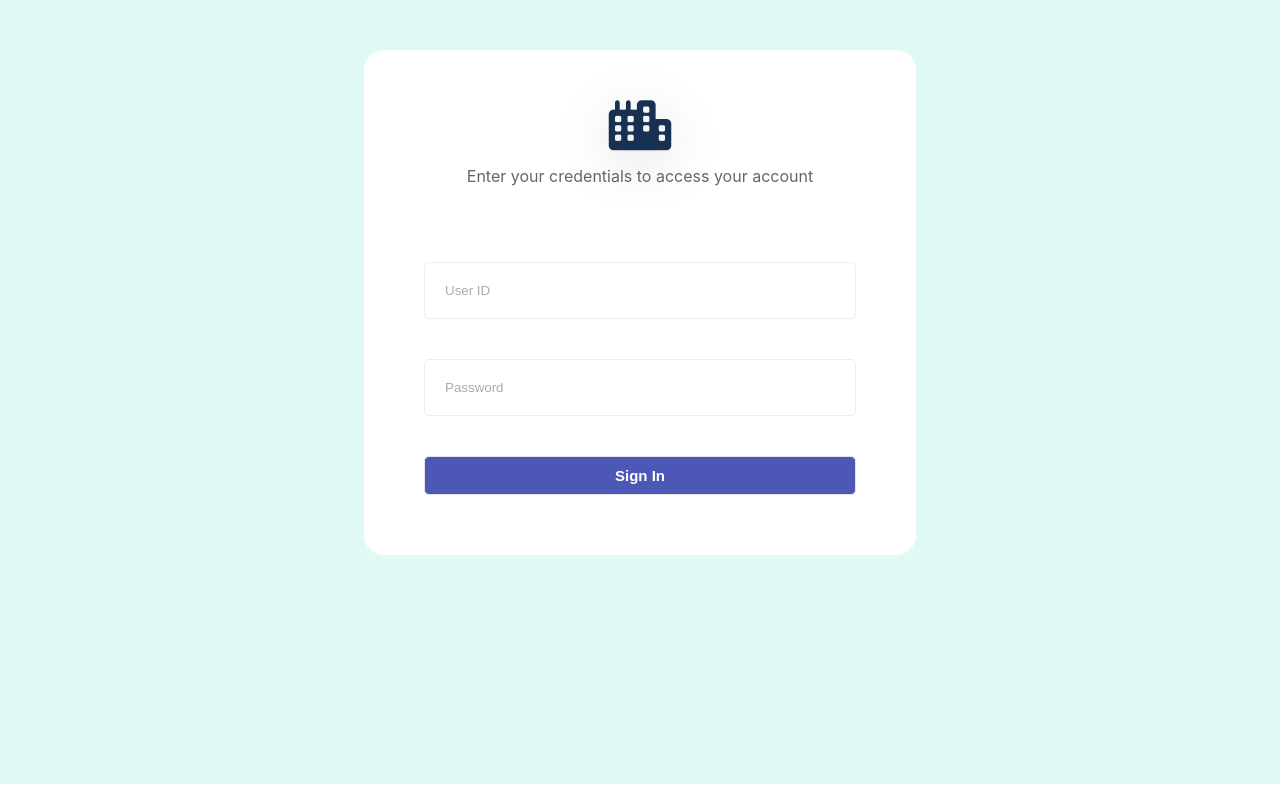
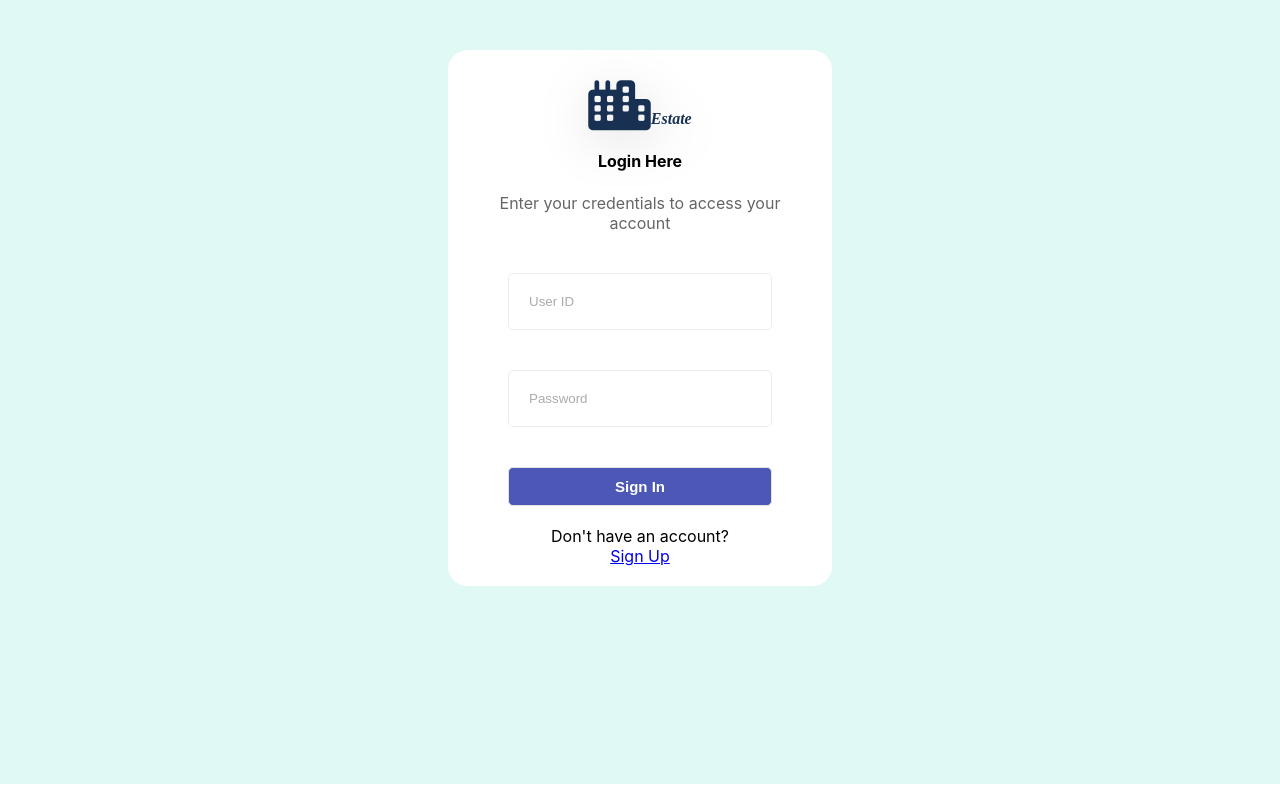
Before and after one commit to dadiprasanth/frontend, a React (Create React App) app: page /login in a window 1280 px wide. Built offline with nearby package versions, Linux system fonts and the light colour scheme.

Commit message:
changed css for login and register

```diff
--- a/src/components/Authentication/login.css
+++ b/src/components/Authentication/login.css
@@ -5,6 +5,11 @@
 } */
 .login-logo{
     margin:10px;
+}
+.login-logo span{
+    font-style: italic;
+    font-size: medium;
+    font-family: Cursive;
 }
 .cover{
     background-color: #e1f9f4;
@@ -26,7 +31,7 @@
 
 .login-form{
     text-align: center;
-    width:40vw;
+    width:30vw;
     margin-top: 30px;
     margin-bottom: auto;
     margin-right: auto;
@@ -34,10 +39,13 @@
     background-color: #ffff;
     border-radius: 20px;
     padding: 20px;
-
+    padding-bottom:0px;
+    box-sizing: border-box;
 }
 .login-form >div{
     padding: 20px;
+    padding-bottom: 0px;
+    padding-top: 0px;
 }
 
 .text{
--- a/src/components/Authentication/login.js
+++ b/src/components/Authentication/login.js
@@ -2,7 +2,7 @@ import React, { useState } from "react"
 // import { Icon } from 'react-icons-kit';
 // import {eyeOff} from 'react-icons-kit/feather/eyeOff';
 // import {eye} from 'react-icons-kit/feather/eye';
- import { useNavigate } from "react-router-dom";
+ import { Link, useNavigate } from "react-router-dom";
 import "./login.css"
 const Login=()=>{
     const [input,setInput]=useState("")
@@ -30,8 +30,10 @@ const Login=()=>{
         <div className="cover">
         <div className="login-form">
             <div>
-                <div className="login-logo"><i class="fa-solid fa-city"></i></div>
-                <p className="text">Enter your credentials to access your account</p>
+                <div className="login-logo"><i class="fa-solid fa-city"><span>Estate</span></i></div>
+
+                <h4>Login Here</h4>
+                <div className="text">Enter your credentials to access your account</div>
             </div>
             <form className="login-data" onSubmit={handleSubmit} >
 
@@ -49,6 +51,7 @@ const Login=()=>{
 
 
             <button type="sumbit">Sign In</button>
+            Don't have an account?<Link to="/">Sign Up</Link>
 
           </form>
 
--- a/src/components/Authentication/register.css
+++ b/src/components/Authentication/register.css
@@ -5,18 +5,20 @@
 } */
 .register-form{
     text-align: center;
-    width:40vw;
+    width:30vw;
     margin-top: 30px;
     margin-bottom: auto;
     margin-right: auto;
     margin-left: auto;
     padding: 20px;
+    padding-bottom: 0px;
     background-color: #ffff;
     border-radius: 20px;
     box-sizing: border-box;
 }
 .register-header{
     padding:20px;
+    padding-bottom: 0px;
 }
 .text{
 color:
@@ -30,7 +32,7 @@ font-weight: 400;
     width:auto;
     /* height: auto; */
     background-color: #ffff;
-    padding: 20px;
+    /* padding: 20px; */
 justify-content: space-evenly;
 
 }
--- a/src/components/Authentication/register.js
+++ b/src/components/Authentication/register.js
@@ -1,5 +1,5 @@
 import React from "react";
-import { useNavigate} from "react-router-dom";
+import { useNavigate,Link} from "react-router-dom";
 import {useState} from "react";
 
 import "./register.css"
@@ -41,8 +41,9 @@ if(form.password===password){
         <div className="cover">
          <div className="register-form">
             <div className="register-header">
-            <div className="login-logo"><i class="fa-solid fa-city"></i></div>
-          <p className="text">Create New Account</p>
+            <div className="login-logo"><i class="fa-solid fa-city"><span>Estate</span></i></div>
+            <h4>Register</h4>
+          <div className="text">Create New Account</div>
           </div>
 
           <form className="register-data"
@@ -73,6 +74,7 @@ onSubmit={handlesubmit}>
              />
 
           <button type="submit">Sign Up</button>
+          Have an account?<Link to="/login">Login now</Link>
 
       </form>
         </div>
--- a/src/components/addproperty/basic.js
+++ b/src/components/addproperty/basic.js
@@ -5,7 +5,7 @@ const Basic=(props)=>{
         <form className="form-addprop">
             <div>
             <label >Property Type</label><br></br>
-            <select required name="propertyType" placeholder="Select Property Type" value={props.form.propertyType} onChange={(e)=>props.setform({...props.form,propertyType:e.target.value})}>
+            <select required name="propertyType"  placeholder="Select Property Type" value={props.form.propertyType} onChange={(e)=>props.setform({...props.form,propertyType:e.target.value})}>
             <option value="" disabled selected>Select Property Type</option>
             <option value="house">House</option>
             <option value="apartment">Apartment</option>
--- a/src/components/addproperty/mainForm.css
+++ b/src/components/addproperty/mainForm.css
@@ -5,6 +5,11 @@
 
   background-color: #E1F9F4
   }
+  .sidebar-logo span{
+    font-style: italic;
+    font-size: medium;
+    font-family: Cursive;
+}
   .sidebar h2{
     text-align:center
   }
--- a/src/components/addproperty/mainForm.js
+++ b/src/components/addproperty/mainForm.js
@@ -6,9 +6,17 @@ import Property from './property';
 import Location from './location';
 import Basic from './basic';
 function MainForm() {
+  let months={Jan:"01",Fed:"02",Mar:"03",Apr:"04",May:"05",Jun:"06",Juy:"07",Aug:"08",Sep:"09",Oct:"10",Nov:"11",Dec:"12"};
+  let date=Date(Date.now());
+  let arr=date.toString().split(" ").slice(1,5)
+  let str=arr[1]+"/"+months[arr[0]]+"/"+arr[2]+" "+arr[3]
   const nav=useNavigate()
   const[count,setcount]=useState(0)
   const[form,setform]=useState({
+    views:Math.floor((Math.random())*1000),
+    days:Math.floor((Math.random())*100),
+    status:"unsold",
+    date:str,
     propertyType:"",
     negotiable:"",
     price:"",
@@ -66,14 +74,14 @@ function MainForm() {
     }
   }
   const postfun=()=>{
-    // fetch("http://localhost:8080/property/add",{
-    //   method:"POST",
-    //   body:JSON.stringify(form),
-    //   headers:{
-    //     "Accept":"application/json",
-    //     "Content-Type":"application/json"
-    //   }
-    // }).then(x=>x.json()).then(data=>alert(data.message))
+    fetch("http://localhost:8080/property/add",{
+      method:"POST",
+      body:JSON.stringify(form),
+      headers:{
+        "Accept":"application/json",
+        "Content-Type":"application/json"
+      }
+    }).then(x=>x.json()).then(data=>alert(data.message))
     console.log(form)
     nav("/property")
   }
--- a/src/components/sidebar.js
+++ b/src/components/sidebar.js
@@ -1,7 +1,7 @@
 const Sidebar=()=>{
     return(
         <div className="sidebar">
-            <div className="sidebar-logo"><i class="fa-solid fa-city"></i></div>
+            <div className="sidebar-logo"><i class="fa-solid fa-city"><span>Estate</span></i></div>
             <ul id="sidebarlist">
                 <li><i class="fa-solid fa-house-chimney"></i> Property</li>
                 <li><i class="fa-solid fa-bell"></i> Assistance</li>
```
